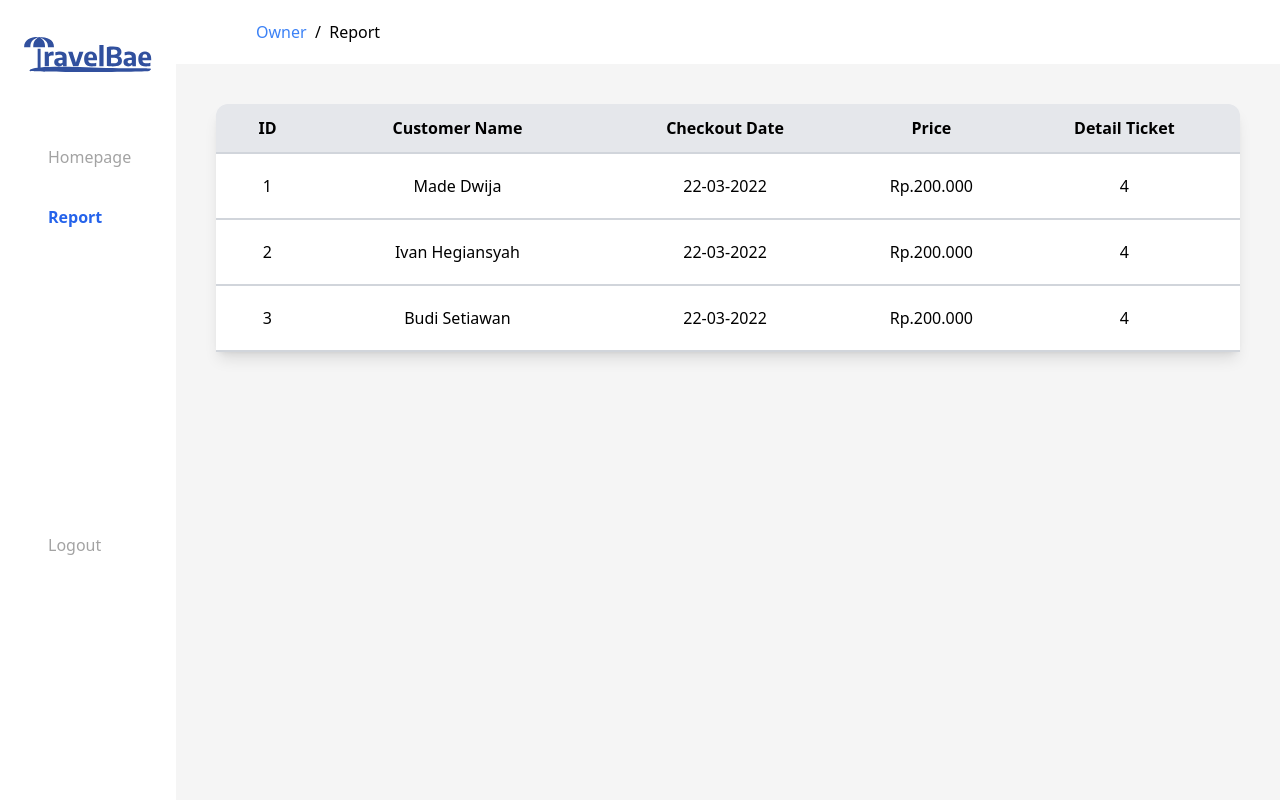
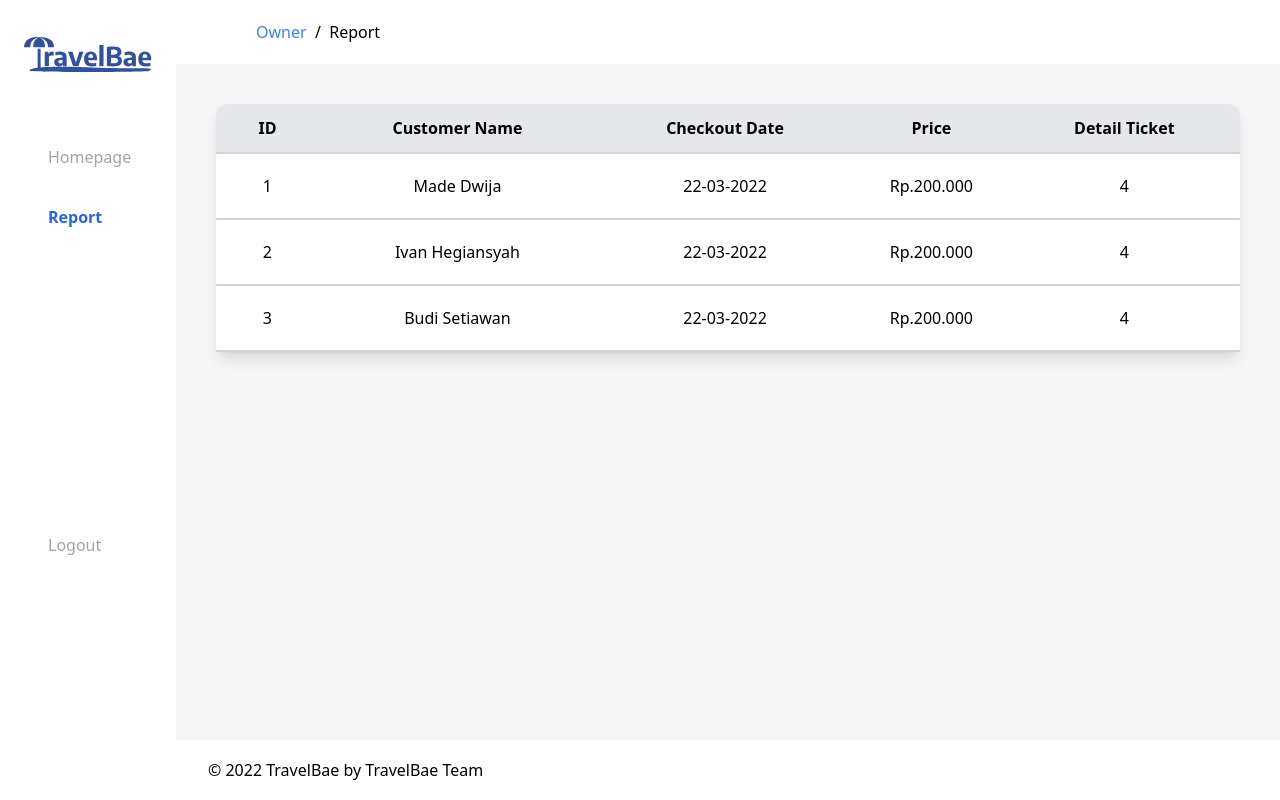
Before and after one commit to TravelBae/TravelBae-FrontEnd, a React (Create React App) app: page /report in a window 1280 px wide. Built offline with nearby package versions, Linux system fonts and the light colour scheme; some icons are missing.

Commit message:
added footer

```diff
--- a/src/components/Layout/Layout.jsx
+++ b/src/components/Layout/Layout.jsx
@@ -1,10 +1,16 @@
 import React from "react";
+import styles from './styles.scoped.css';
 
 export default function Layout({ sidebar, children, mainClassName }) {
   return (
     <div className="flex font-main">
       <aside className="w-44 min-h-screen">{sidebar}</aside>
-      <main className={`flex-1 ${mainClassName}`}>{children}</main>
+      <main className={`flex-1 h-screen ${mainClassName}`}>
+        {children}
+        <footer className="bg-white z-40 fixed bottom-0 w-screen">
+          © 2022 TravelBae by TravelBae Team
+        </footer>
+      </main>
     </div>
   );
 }
--- /dev/null
+++ b/src/components/Layout/styles.scoped.css
@@ -0,0 +1,5 @@
+footer {
+  background-color: #FFFFFF;
+  padding: 1.125rem 2rem;
+  z-index: -1;
+}
--- a/src/pages/Owner/ReportOwner.jsx
+++ b/src/pages/Owner/ReportOwner.jsx
@@ -11,7 +11,7 @@ export default function ReportOwner(props) {
         <div className="flex bg-white py-5 px-20">
           <PageHead items={pageName}/>
         </div>
-        <div className="flex justify-center mx-10 mt-10">
+        <div className="flex justify-center mx-10 my-10">
           <table className="table-auto w-full text-center shadow-lg overflow-hidden rounded-t-xl">
             <thead className="bg-gray-200">
               <tr className="border-b-2 border-gray-300">
@@ -42,6 +42,7 @@ export default function ReportOwner(props) {
             </tbody>
           </table>
         </div>
+
       </Layout>
     </>
   );
```
